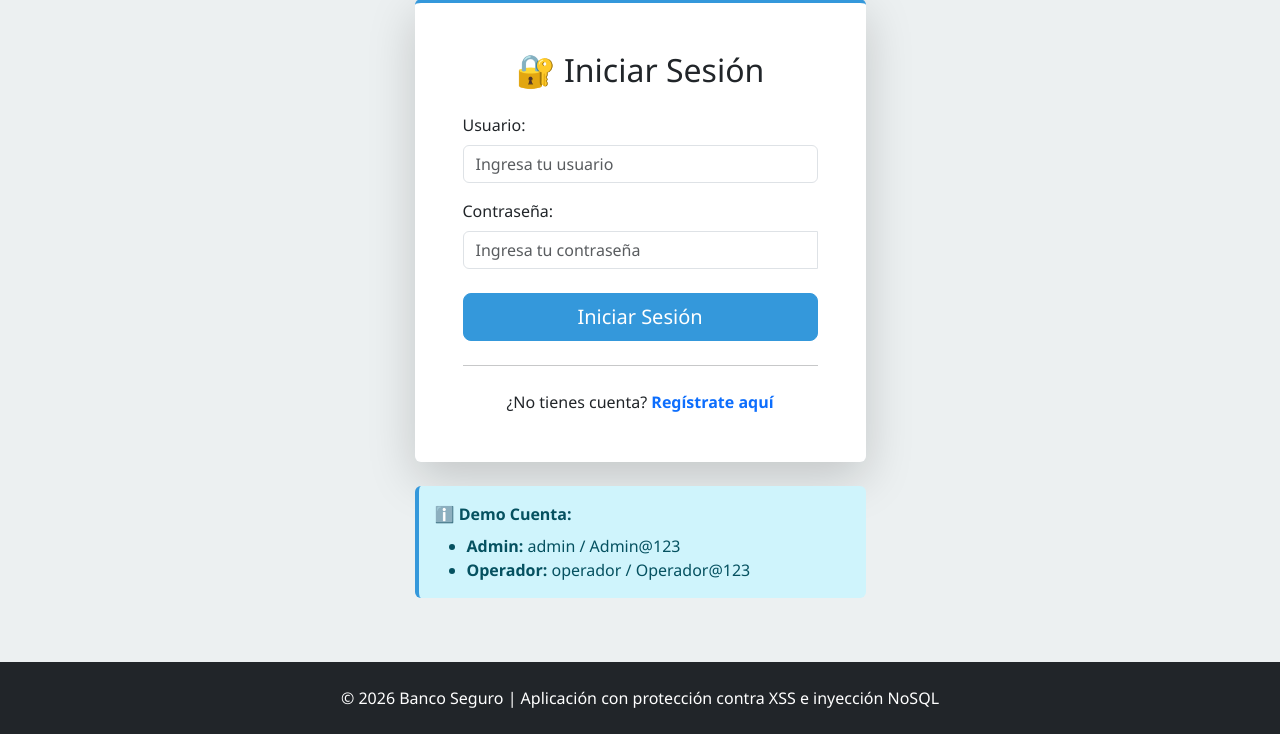
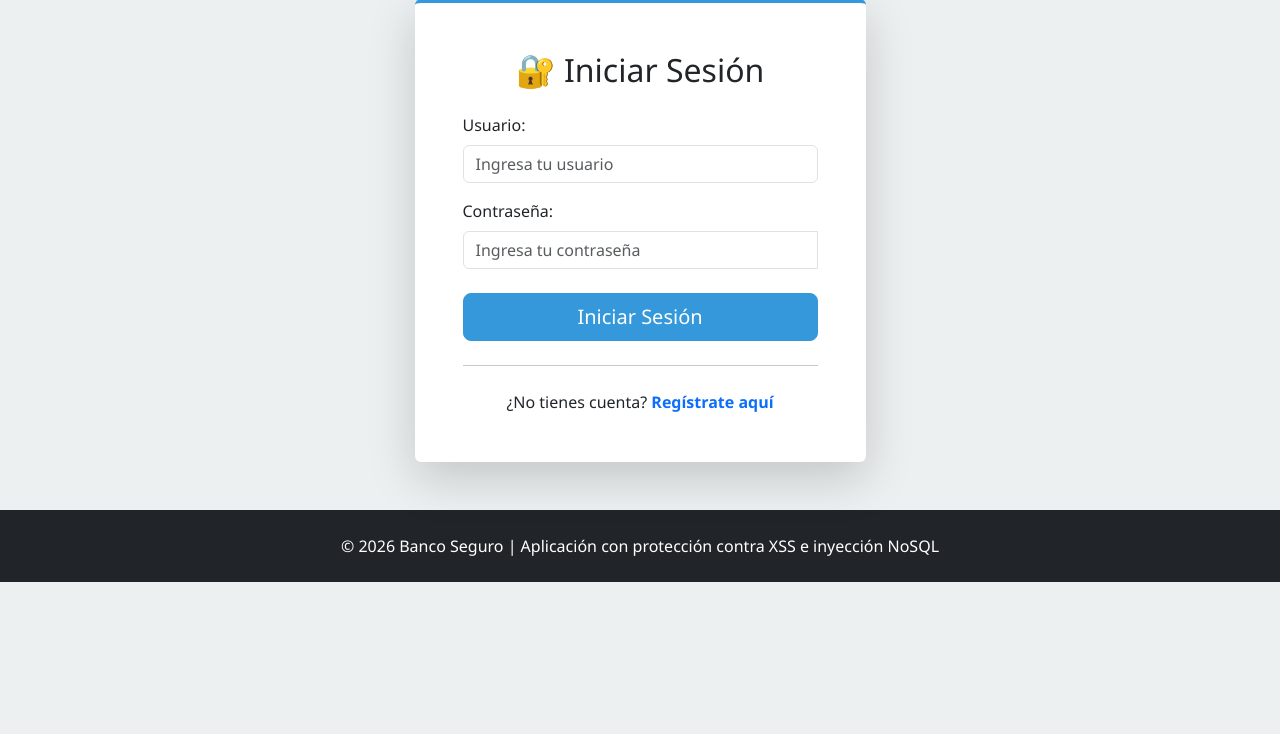
Before and after one commit to rainerdsaenz1-cpu/PROYECTO-PROGRMACION, a Flask app: page /login in a window 1280 px wide. Shown: the part 111-845 px from the top of the page. After the commit the page ends 693 px from the top, so only its background shows below. Run offline with Flask 3, Linux system fonts and the light colour scheme.

Commit message:
Update login.html

```diff
--- a/clase_flask-master/templates/login.html
+++ b/clase_flask-master/templates/login.html
@@ -53,14 +53,6 @@
         </p>
       </div>
     </div>
-
-    <div class="alert alert-info mt-4" role="alert">
-      <strong>ℹ️ Demo Cuenta:</strong>
-      <ul class="mb-0 mt-2">
-        <li><strong>Admin:</strong> admin / Admin@123</li>
-        <li><strong>Operador:</strong> operador / Operador@123</li>
-      </ul>
-    </div>
   </div>
 </div>
 {% endblock %}
```
